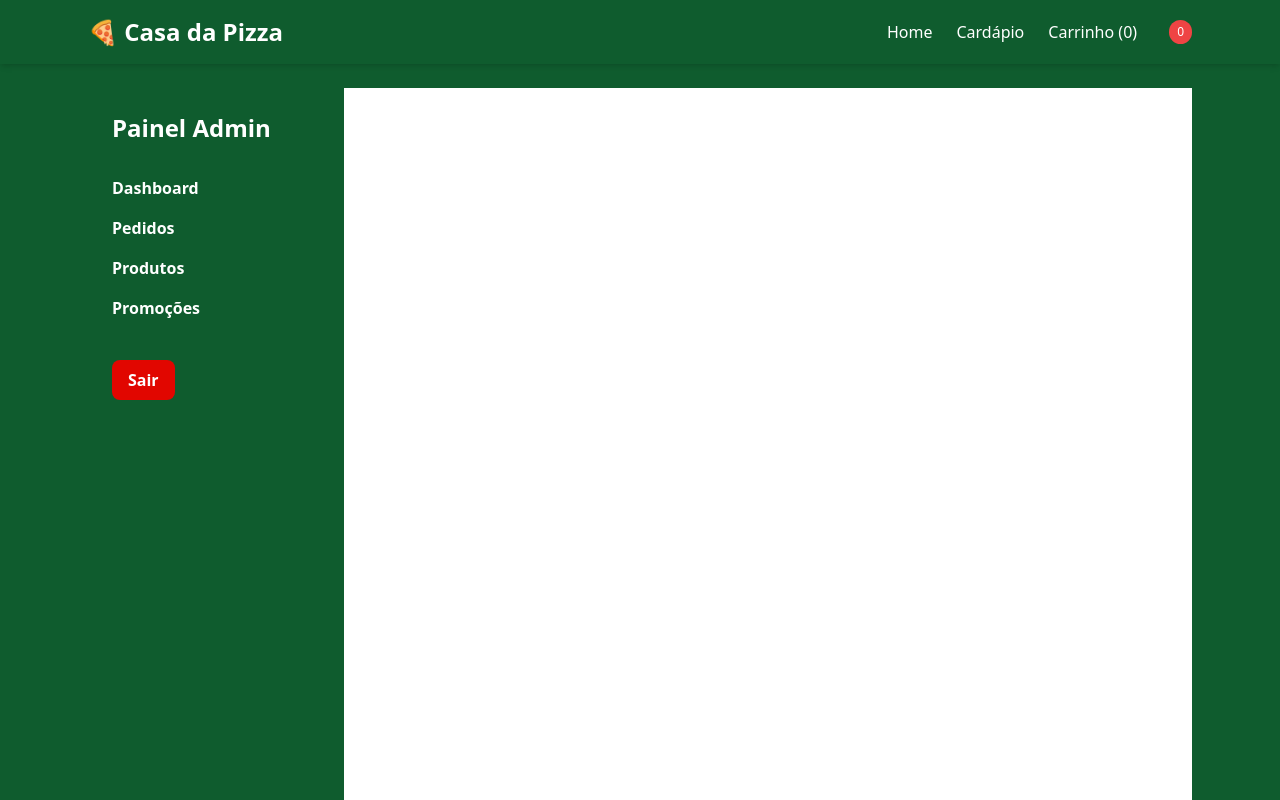
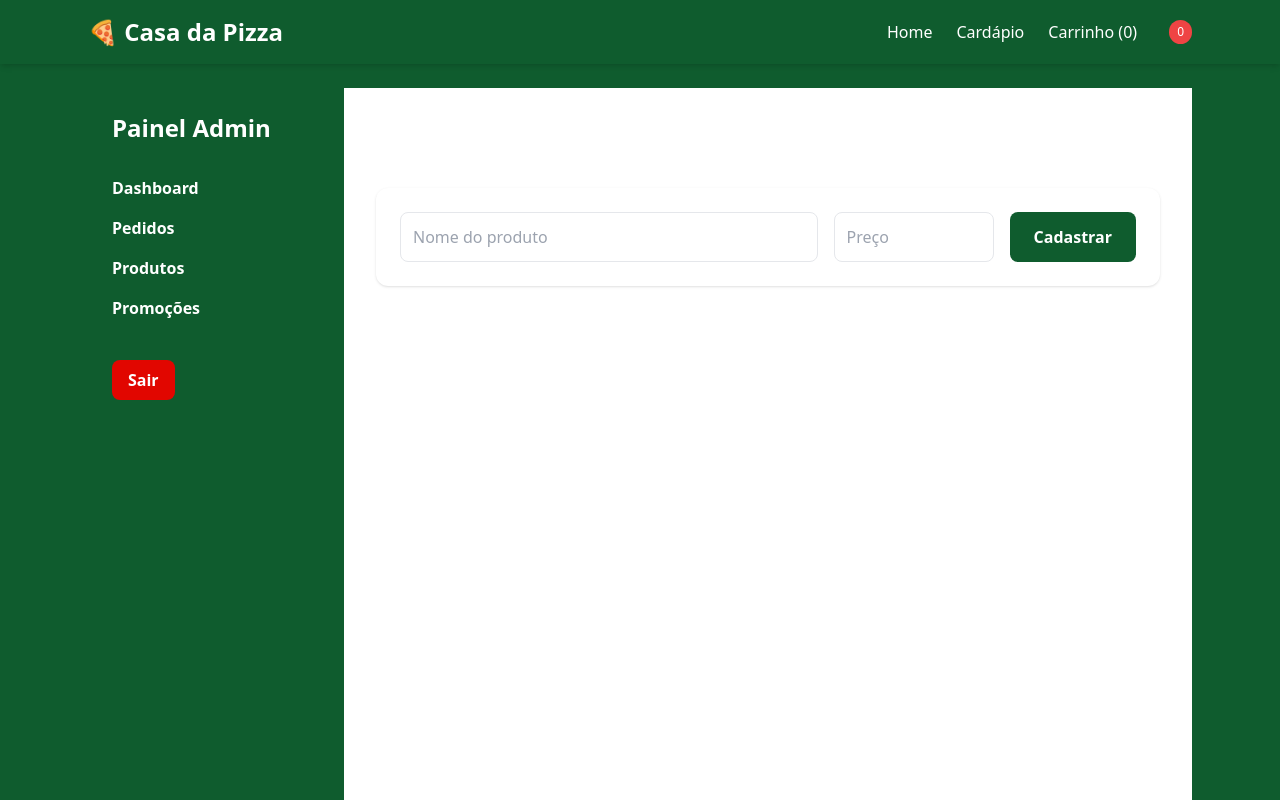
Before and after one commit to kelvin-dev23/pjt-pizzaria, a React (Vite) app: page /admin/produtos in a window 1280 px wide. Shown: the top 800 px of the page. Built offline with nearby package versions, Linux system fonts and the light colour scheme; sample sign-in values are in the browser's storage.

Commit message:
feat(admin): implementa CRUD completo de produtos no painel administrativo

```diff
--- a/src/pages/Admin/Produtos.tsx
+++ b/src/pages/Admin/Produtos.tsx
@@ -1,3 +1,128 @@
+import { useEffect, useState } from "react";
+
+interface Produto {
+  id: number;
+  nome: string;
+  preco: number;
+}
+
 export function Produtos() {
-  return <h1 className="text-3xl font-bold">Produtos</h1>;
+  const [produtos, setProdutos] = useState<Produto[]>([]);
+  const [nome, setNome] = useState("");
+  const [preco, setPreco] = useState("");
+  const [editandoId, setEditandoId] = useState<number | null>(null);
+
+  useEffect(() => {
+    const produtosSalvos = JSON.parse(localStorage.getItem("produtos") || "[]");
+    setProdutos(produtosSalvos);
+  }, []);
+
+  function salvarProduto(e: React.FormEvent) {
+    e.preventDefault();
+
+    if (!nome || !preco) return;
+
+    if (editandoId) {
+      const atualizados = produtos.map((produto) =>
+        produto.id === editandoId
+          ? { ...produto, nome, preco: Number(preco) }
+          : produto
+      );
+
+      setProdutos(atualizados);
+      localStorage.setItem("produtos", JSON.stringify(atualizados));
+      setEditandoId(null);
+    } else {
+      const novoProduto = {
+        id: Date.now(),
+        nome,
+        preco: Number(preco),
+      };
+
+      const atualizados = [...produtos, novoProduto];
+      setProdutos(atualizados);
+      localStorage.setItem("produtos", JSON.stringify(atualizados));
+    }
+
+    setNome("");
+    setPreco("");
+  }
+
+  function editarProduto(produto: Produto) {
+    setNome(produto.nome);
+    setPreco(produto.preco.toString());
+    setEditandoId(produto.id);
+  }
+
+  function excluirProduto(id: number) {
+    const atualizados = produtos.filter((produto) => produto.id !== id);
+    setProdutos(atualizados);
+    localStorage.setItem("produtos", JSON.stringify(atualizados));
+  }
+
+  return (
+    <div>
+      <h1 className="text-3xl font-bold mb-8">Produtos</h1>
+
+      <form
+        onSubmit={salvarProduto}
+        className="bg-white p-6 rounded-xl shadow mb-8"
+      >
+        <div className="flex gap-4">
+          <input
+            type="text"
+            placeholder="Nome do produto"
+            className="flex-1 p-3 border rounded-lg"
+            value={nome}
+            onChange={(e) => setNome(e.target.value)}
+          />
+
+          <input
+            type="number"
+            placeholder="Preço"
+            className="w-40 p-3 border rounded-lg"
+            value={preco}
+            onChange={(e) => setPreco(e.target.value)}
+          />
+
+          <button
+            type="submit"
+            className="bg-primary text-white px-6 rounded-lg font-bold"
+          >
+            {editandoId ? "Atualizar" : "Cadastrar"}
+          </button>
+        </div>
+      </form>
+
+      <div className="flex flex-col gap-4">
+        {produtos.map((produto) => (
+          <div
+            key={produto.id}
+            className="bg-white p-4 rounded-xl shadow flex justify-between items-center"
+          >
+            <div>
+              <h2 className="font-semibold">{produto.nome}</h2>
+              <p>R$ {produto.preco.toFixed(2)}</p>
+            </div>
+
+            <div className="flex gap-4">
+              <button
+                onClick={() => editarProduto(produto)}
+                className="text-blue-600 font-semibold"
+              >
+                Editar
+              </button>
+
+              <button
+                onClick={() => excluirProduto(produto.id)}
+                className="text-red-600 font-semibold"
+              >
+                Excluir
+              </button>
+            </div>
+          </div>
+        ))}
+      </div>
+    </div>
+  );
 }
```
